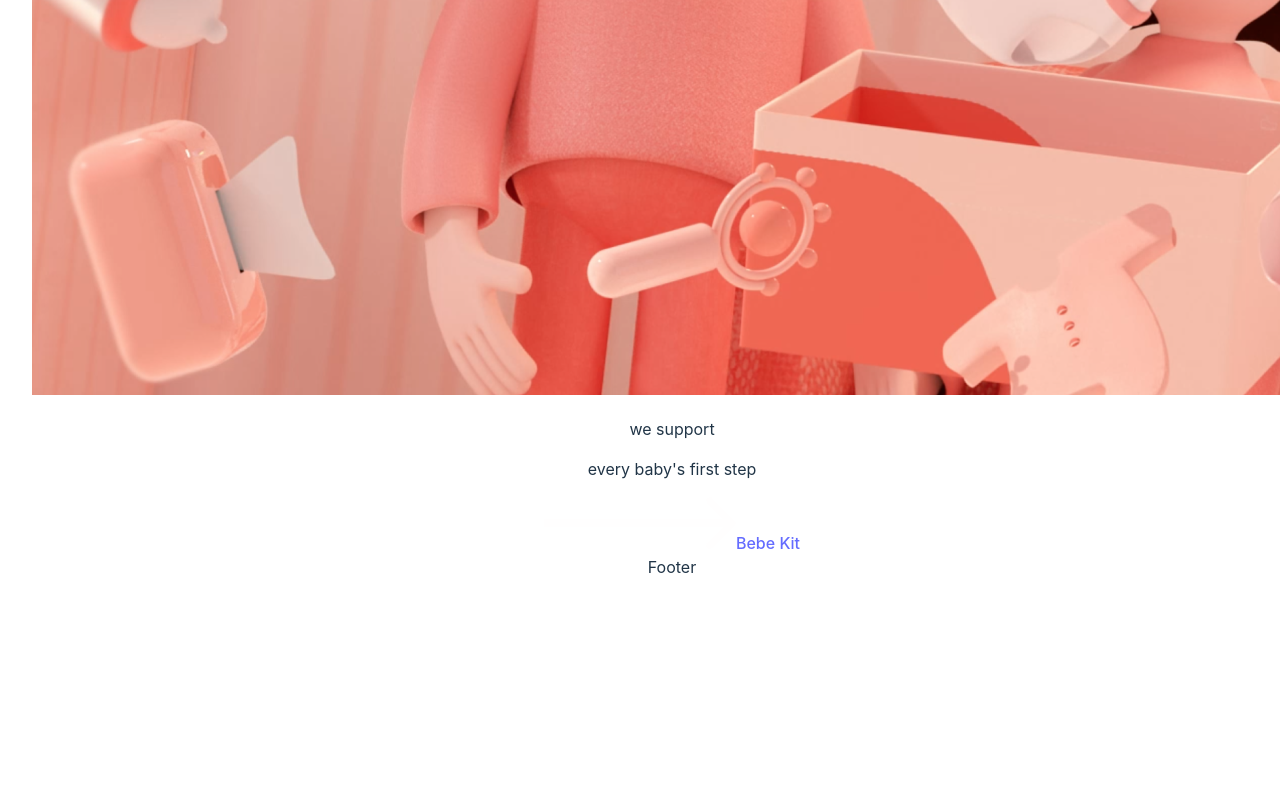
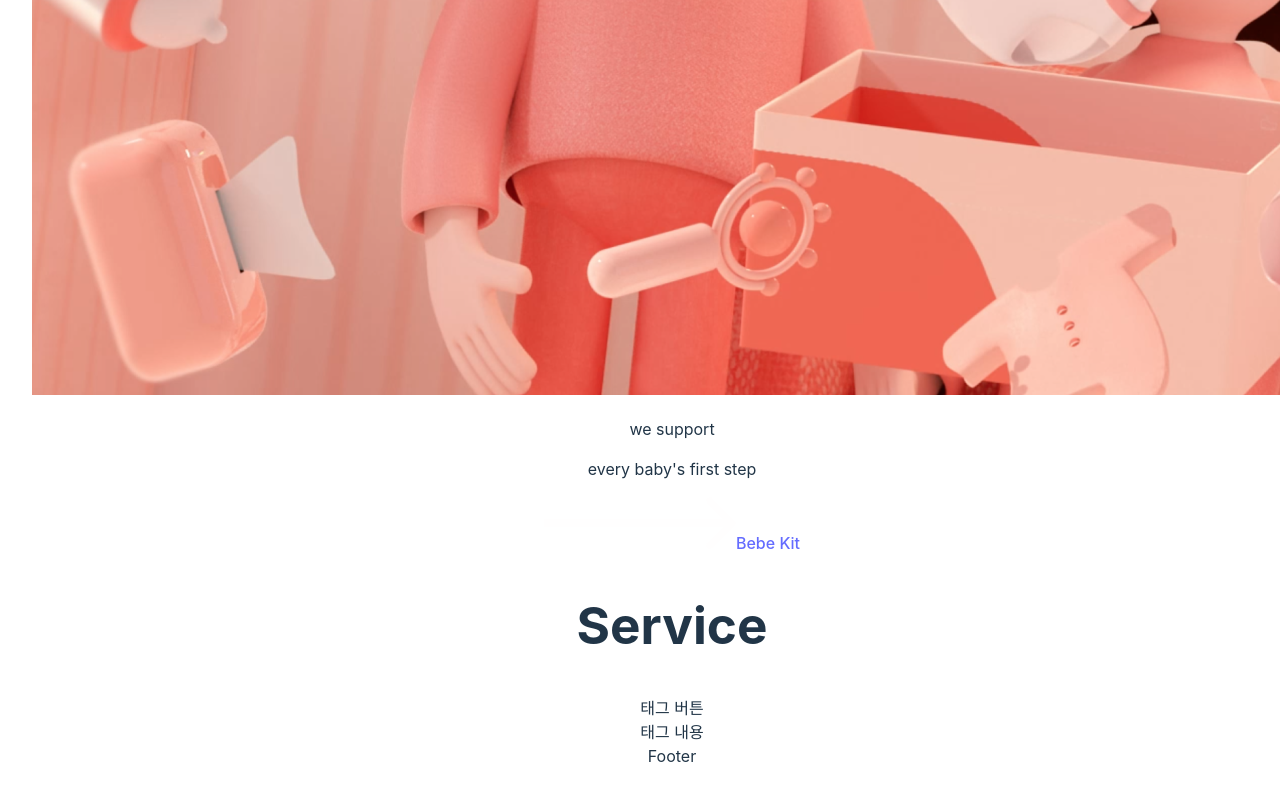
Before and after one commit to tae2seat/bebe-react, a React (Vite) app: page / in a window 1280 px wide. Shown: the part 561-1361 px from the top of the page. Before the commit the page ends 1172 px from the top, so only its background shows below. Built offline with nearby package versions, Linux system fonts and the light colour scheme.

Commit message:
service card 추가

```diff
--- /dev/null
+++ b/src/components/company/Service.jsx
@@ -0,0 +1,9 @@
+export default function Service() {
+  return (
+    <section>
+      <h1>Service</h1>
+      <div>태그 버튼</div>
+      <div>태그 내용</div>
+    </section>
+  );
+}
--- a/src/pages/Home.jsx
+++ b/src/pages/Home.jsx
@@ -1,9 +1,11 @@
 import Banner from "../components/company/Banner";
+import Service from "../components/company/Service";
 
 export default function Home() {
   return (
     <>
       <Banner />
+      <Service />
     </>
   );
 }
```
